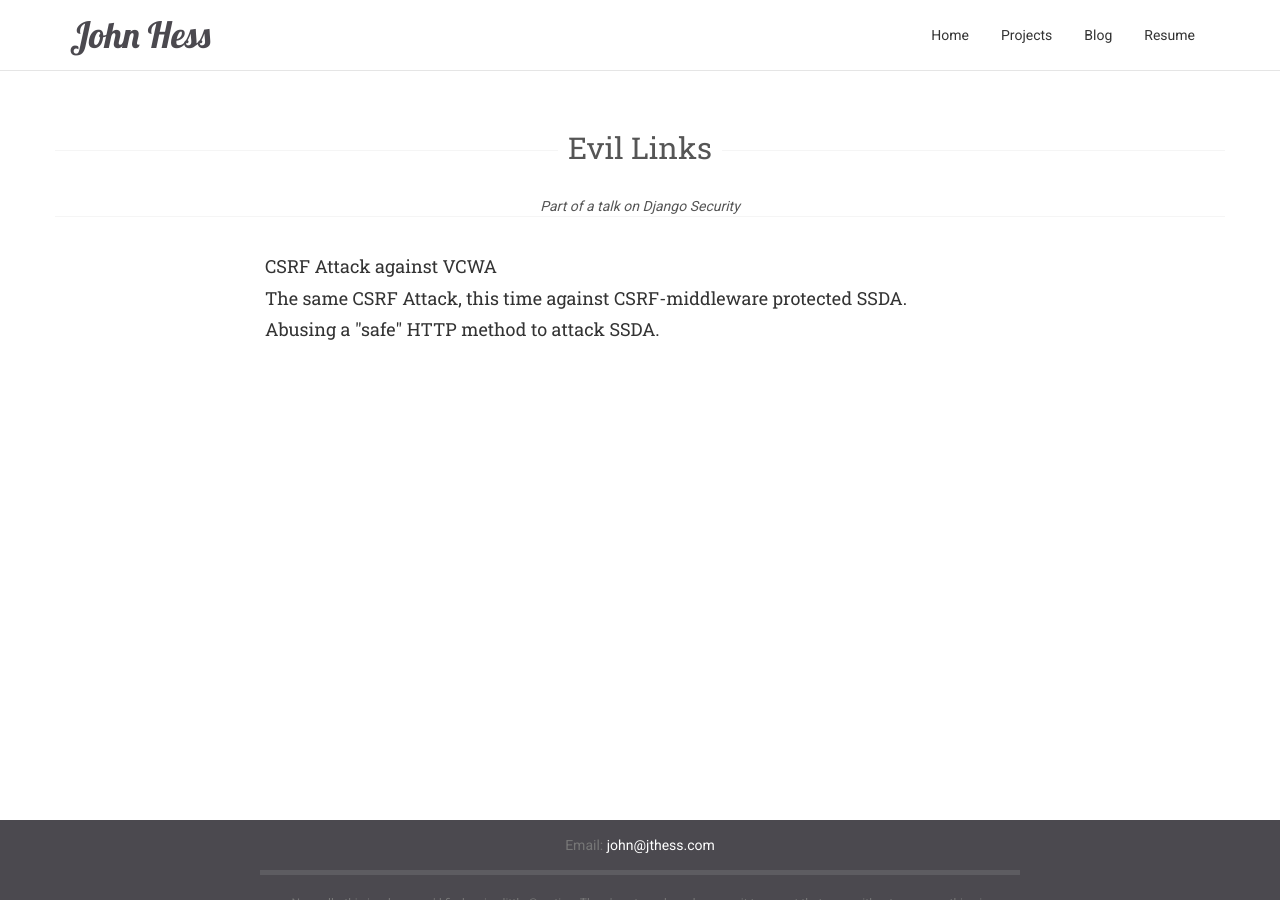
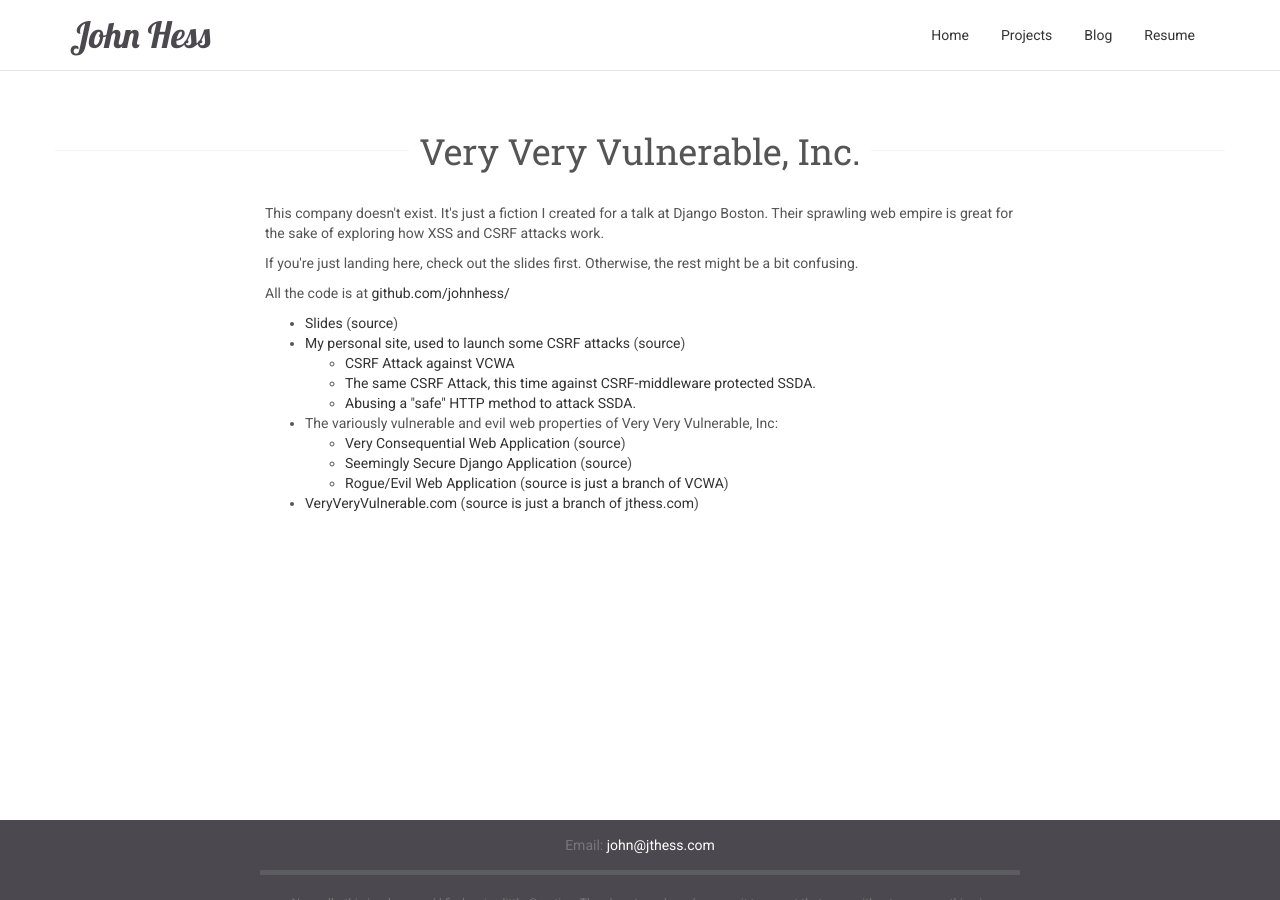
Before and after one commit to johnhess/jthess.com, a Jekyll site: the page built from vvv/index.html, in a window 1280 px wide and 900 px high. Built offline with Jekyll 4.4.1, drawn with Linux system fonts in a browser that asks for light colours; a script that is not in the unit is left out; comment, search, counter and statistics services are not loaded.

Commit message:
update vvv index

```diff
--- a/vvv/index.html
+++ b/vvv/index.html
@@ -5,12 +5,28 @@ layout: default
 <section id="about" class="section section">
   <div class="container">
     <div class="row">
-      <h2 class="section-title"><span>Evil Links</span></h2>
-      <p class="section-title"><em>Part of a talk on Django Security</em></p>
+      <h1 class="section-title"><span>Very Very Vulnerable, Inc.</span></h2>
       <div class="col-md-8 col-md-offset-2">
-        <a href="./csrf.html"><h4>CSRF Attack against VCWA</h4></a>
-        <a href="./csrf2.html"><h4>The same CSRF Attack, this time against CSRF-middleware protected SSDA.</h4></a>
-        <a href="./csrf3.html"><h4>Abusing a "safe" HTTP method to attack SSDA.</h4></a>
+        <p>This company doesn't exist. It's just a fiction I created for a talk at Django Boston. Their sprawling web empire is great for the sake of exploring how XSS and CSRF attacks work.</p>
+        <p>If you're just landing here, check out the slides first.  Otherwise, the rest might be a bit confusing.</p>
+        <p>All the code is at <a href="https://github.com/johnhess/">github.com/johnhess/</a></p>
+        <ul>
+          <li><a href="https://johnhess.github.io/dj-sec/slides.html">Slides</a> (<a href="https://github.com/johnhess/dj-sec/">source</a>)</li>
+          <li><a href="http://jthess.com">My personal site, used to launch some CSRF attacks</a> (<a href="https://github.com/johnhess/jthess.com">source</a>)</li>
+            <ul>
+              <li><a href="http://jthess.com/vvv/csrf.html">CSRF Attack against VCWA</a></li>
+              <li><a href="http://jthess.com/vvv/csrf2.html">The same CSRF Attack, this time against CSRF-middleware protected SSDA.</a></li>
+              <li><a href="http://jthess.com/vvv/csrf3.html">Abusing a "safe" HTTP method to attack SSDA.</a></li>
+            </ul>
+          <li>The variously vulnerable and evil web properties of Very Very Vulnerable, Inc:
+            <ul>
+              <li><a href="http://vcwa.veryveryvulnerable.com">Very Consequential Web Application</a> (<a href="https://github.com/johnhess/vcwa">source</a>)</li>
+              <li><a href="http://ssda.veryveryvulnerable.com">Seemingly Secure Django Application</a> (<a href="https://github.com/johnhess/ssda">source</a>)</li>
+              <li><a href="http://evil.veryveryvulnerable.com">Rogue/Evil Web Application</a> (<a href="https://github.com/johnhess/vcwa/tree/evil">source is just a branch of VCWA</a>)</li>
+            </ul>
+          </li>
+          <li><a href="http://veryveryvulnerable.com">VeryVeryVulnerable.com</a> (<a href="https://github.com/johnhess/jthess.com/tree/veryveryvulnerable.com">source is just a branch of jthess.com</a>)</li>
+        </ul>
       </div>
     </div>
   </div>
```
